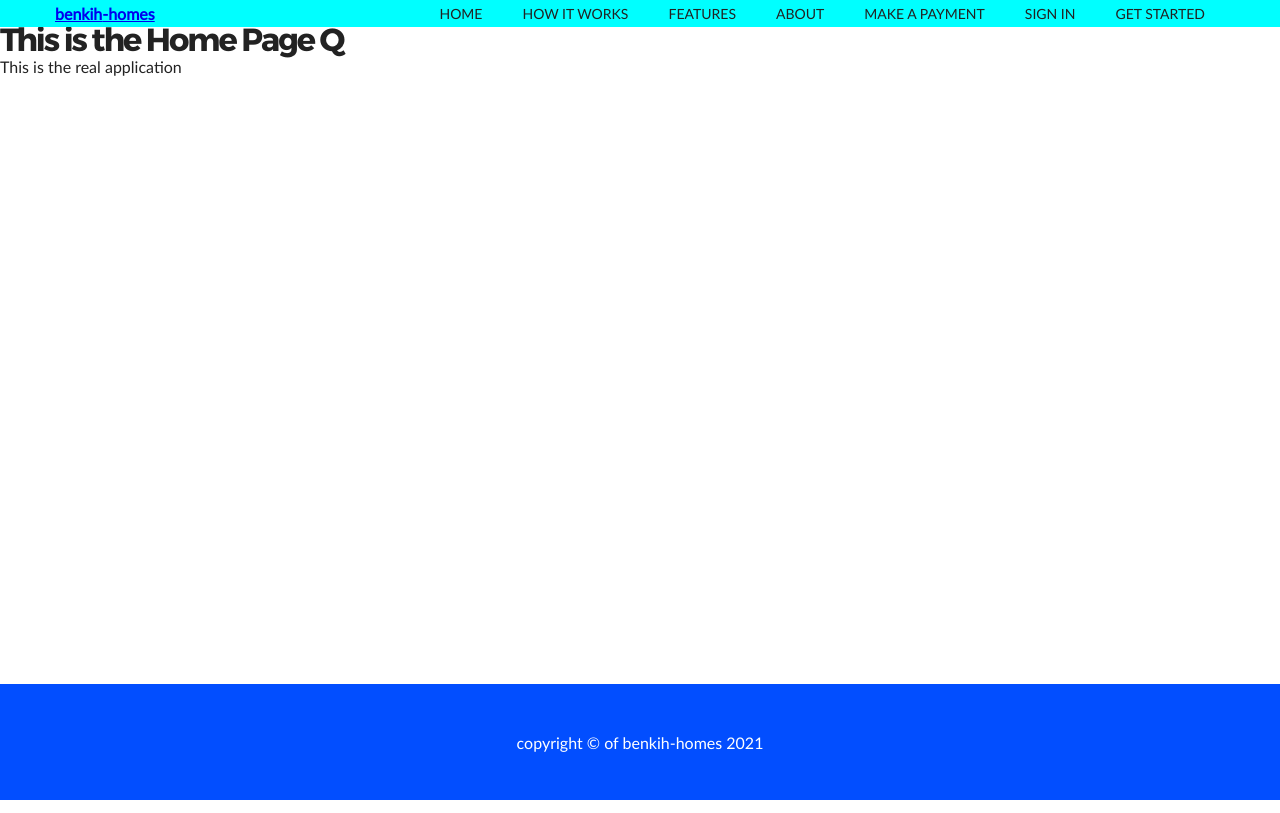
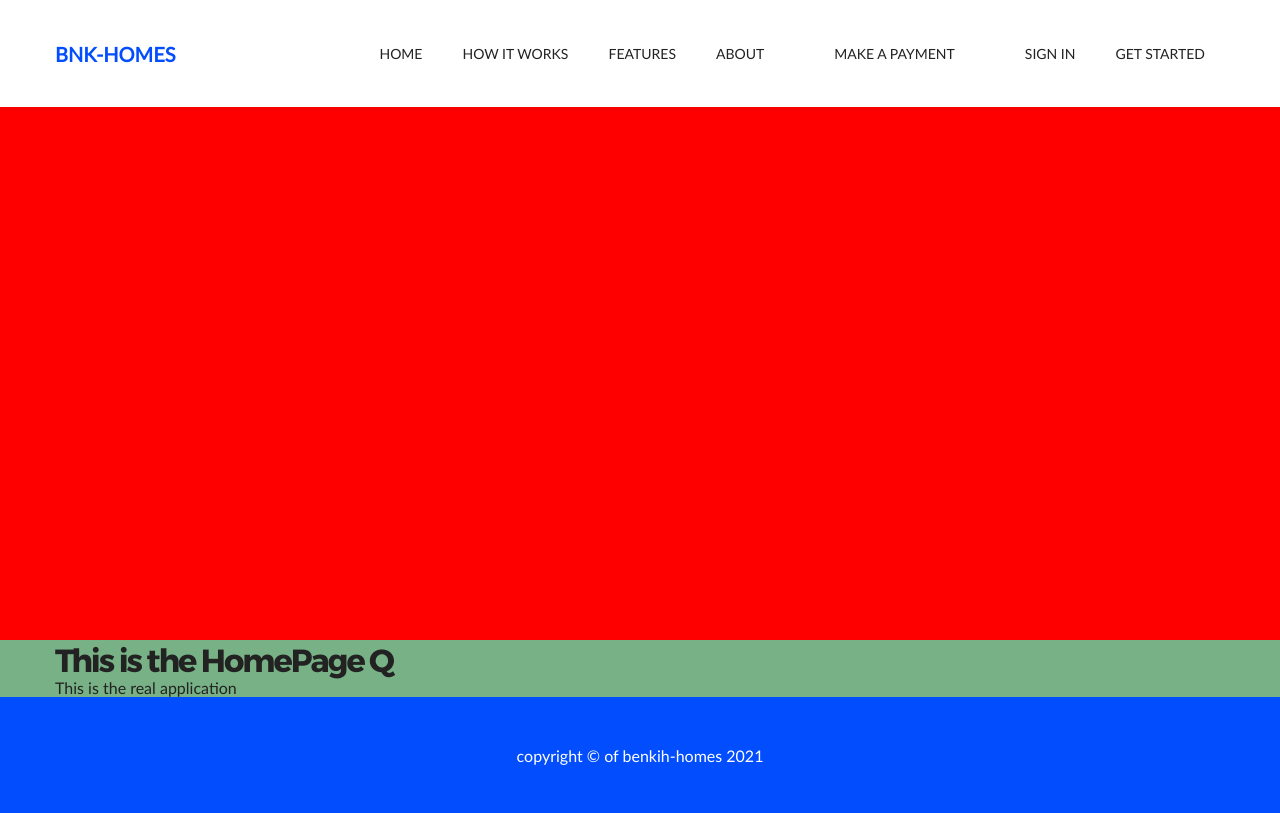
Before and after one commit to peterihimire/benkih-homes-react, a React (Create React App) app: page / in a window 1280 px wide. Built offline with nearby package versions, Linux system fonts and the light colour scheme.

Commit message:
Working on the Homepage, banner, navbar and navlinks, add banner and footer css files and more

```diff
--- a/src/App.css
+++ b/src/App.css
@@ -39,13 +39,20 @@
 #page-container {
   position: relative;
   min-height: 100vh;
-
-
 }
 #content-wrapper {
   padding-bottom: 116px;
-  /* background-color: blue; */
-
+  /* padding-right: 2rem;
+  padding-left: 2rem; */
+  /* padding-top: 54px; */
+  background-color: rgb(119, 177, 133);
+}
+.main-content {
+  padding: 0 2rem;
+}
+.main-content-container {
+  max-width: 117rem;
+  margin: 0 auto;
 }
 footer {
   position: absolute;
--- a/src/properties/pages/HomePage.js
+++ b/src/properties/pages/HomePage.js
@@ -9,8 +9,12 @@ const HomePage = () => {
       <div id="content-wrapper">
         <Navbar />
         <Banner />
-        <h1>This is the Home Page Q</h1>
-        <p>This is the real application</p>
+        <div className="main-content">
+          <div className="main-content-container">
+            <h1>This is the HomePage Q</h1>
+            <p>This is the real application</p>
+          </div>
+        </div>
       </div>
 
       <Footer />
--- /dev/null
+++ b/src/shared/components/Banner.css
@@ -0,0 +1,7 @@
+.banner {
+  position: relative !important;
+  height: 80vh;
+  min-height: 600px;
+  padding-top: 0;
+  background-color: red;
+}
--- a/src/shared/components/Banner.js
+++ b/src/shared/components/Banner.js
@@ -1,12 +1,13 @@
 import React from "react";
+import "./Banner.css";
 
 const Banner = () => {
   return (
-    <header>
+    <div className="banner">
       <div>
         <h4>This is the Banner</h4>
       </div>
-    </header>
+    </div>
   );
 };
 
--- a/src/shared/components/Navigation/NavLinks.css
+++ b/src/shared/components/Navigation/NavLinks.css
@@ -1,15 +1,9 @@
 .navbar-main-links {
   display: flex;
   align-items: center;
+  display: none;
 }
-.navbar-btn {
-  background: none;
-  /* border: solid 0.2rem var(--primaryColor);
-  border-radius: 0.4rem; */
-  border: none;
-  padding: 0.27rem 0.5rem 0rem 0.5rem;
-  outline: none;
-}
+
 .navbar-btn-icon {
   font-size: 2rem;
   color: var(--mainBlack);
@@ -32,6 +26,7 @@
   text-align: left;
 }
 
+/* LAPTOP */
 @media (min-width: 993px) {
   .navbar-links {
     height: auto;
@@ -43,10 +38,27 @@
 
     color: var(--mainBlack);
   }
+  .navbar-main-links {
+    display: flex;
+    align-items: center;
+    /* display: block; */
+  }
+  .make-payment-link {
+    padding: 0 3rem;
+  }
 }
-@media (max-width: 992px) {
-}
+/* IPHONE */
 @media (max-width: 600px) {
 }
+/* TABLET */
 @media screen and (min-width: 768px) {
+  .make-payment-link{
+    /* padding: 0 0rem; */
+  }
 }
+/* IPAD */
+@media (max-width: 992px) {
+  .make-payment-link {
+    padding: 0 0rem;
+  }
+}
--- a/src/shared/components/Navigation/NavLinks.js
+++ b/src/shared/components/Navigation/NavLinks.js
@@ -44,7 +44,7 @@ const NavLinks = () => {
           </NavLink>
         </li>
       </ul>
-      <ul className="navbar-links">
+      <ul className="navbar-links make-payment-link">
         <li className="navbar-item">
           <NavLink
             activeClassName="active"
--- a/src/shared/components/Navigation/Navbar.css
+++ b/src/shared/components/Navigation/Navbar.css
@@ -3,23 +3,48 @@
   top: 0;
   left: 0;
   width: 100%;
-  background-color: aqua;
+  background-color:var(--main-white);
+  box-shadow: var(--main-shadow);
+  z-index: 999;
+  padding: 0 2rem;
 }
-/* .navbar-container {
-  max-width: 117rem;
-  margin: 0 auto;
-} */
 .navbar-main {
   display: flex;
   justify-content: space-between;
   align-items: center;
+  padding: 1rem 0rem;
 }
 .navbar-head {
   display: flex;
   justify-content: space-between;
   align-items: center;
 }
-
+.navbar-btn img {
+  width: 30px;
+  height: 30px;
+}
+.navbar-btn {
+  background: none;
+  /* border: solid 0.2rem var(--primaryColor);
+  border-radius: 0.4rem; */
+  border: none;
+  /* padding: 0.27rem 0.5rem 0rem 0.5rem; */
+  padding: 0 !important;
+  outline: none;
+}
+.navbar-logo-div {
+  margin: 0 0 0 3rem;
+}
+.navbar-logo {
+  font-size: 2rem;
+  text-decoration: none;
+  text-transform: uppercase;
+  color: var(--primary-color) !important;
+}
+/* TABLET */
+@media screen and (min-width: 768px) {
+}
+/* LAPTOP */
 @media (min-width: 993px) {
   .navbar-container {
     max-width: 117rem;
@@ -28,6 +53,13 @@
   .navbar-btn {
     display: none;
   }
+  .navbar-main {
+    display: flex;
+    justify-content: space-between;
+    align-items: center;
+    padding: 4rem 0rem;
+  }
+  .navbar-logo-div {
+    margin: 0 0 0 0rem;
+  }
 }
-@media screen and (min-width: 768px) {
-}
--- a/src/shared/components/Navigation/Navbar.js
+++ b/src/shared/components/Navigation/Navbar.js
@@ -17,10 +17,10 @@ const Navbar = () => {
             >
               <img src={MenuIcon} alt="menu icon" className="menu-icon" />
             </button>
-            <div>
-              <Link to="/" className="logo">
+            <div className="navbar-logo-div">
+              <Link to="/" className="navbar-logo">
                 <strong>
-                  benkih<span>-homes</span>
+                  bnk<span>-homes</span>
                 </strong>
               </Link>
             </div>
```
Also changed, not shown: src/shared/components/Footer.css (added).
